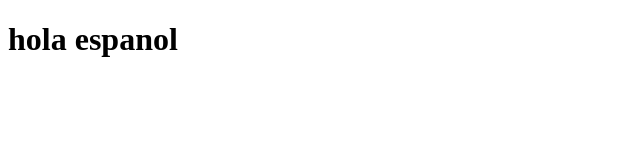
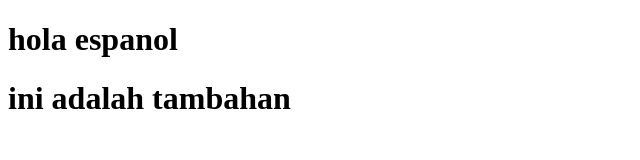
Before and after one commit to tehedora/tutorialgithub, a plain HTML site: page index.html in a window 1280 px wide. Shown: the whole page, without its empty margins (0-640 px from the left). Drawn offline with Linux system fonts and the light colour scheme.

Commit message:
syntax baru

```diff
--- a/index.html
+++ b/index.html
@@ -7,5 +7,6 @@
   </head>
   <body>
     <h1>hola espanol</h1>
+    <h1>ini adalah tambahan</h1>
   </body>
 </html>
```
